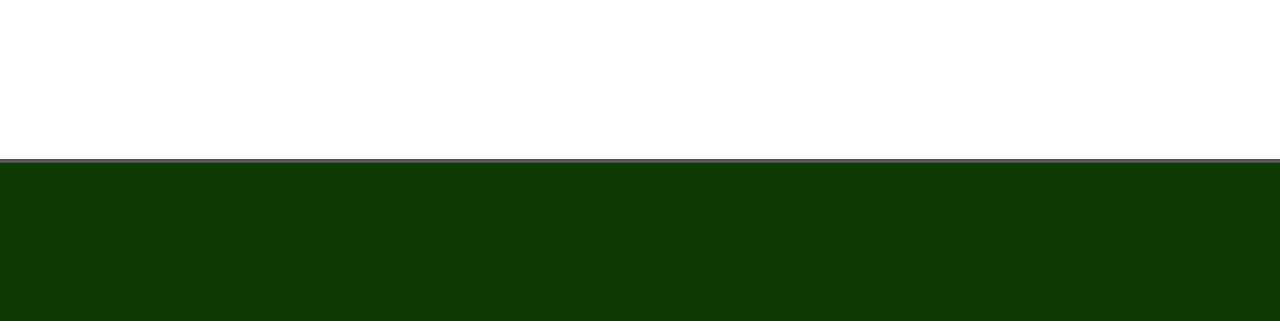
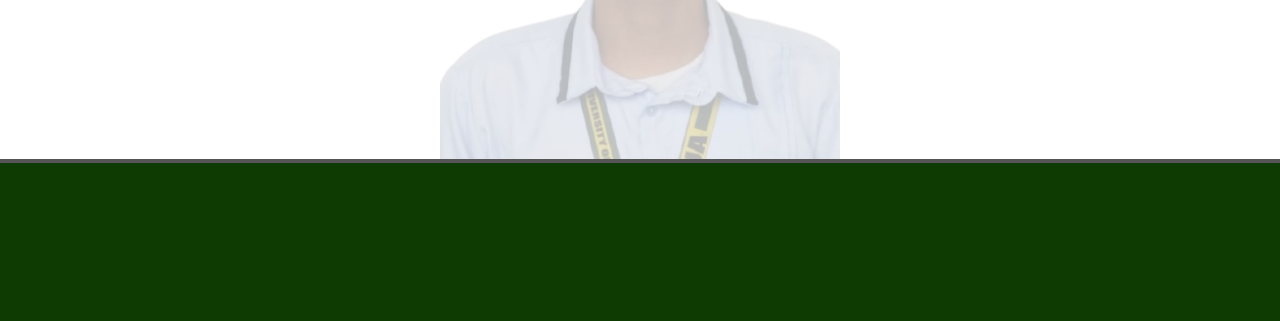
Before and after one commit to Coderiest/OurWebsite, a plain HTML site: page index.html in a window 1280 px wide. Shown: the part 239-560 px from the top of the page. Drawn offline with Linux system fonts and the light colour scheme.

Commit message:
Update index.html

```diff
--- a/index.html
+++ b/index.html
@@ -18,7 +18,7 @@
                 <a href="#" class="nav-link">Codes</a>
                 <a href="#" class="nav-link">Services</a>
             </div>
-            <img src='assets/quezou.png' class="container-img" alt="Quezou Image">
+            <img src='quezou.png' class="container-img" alt="Quezou Image">
         </div>
 
         <!-- Connection Line -->
```
